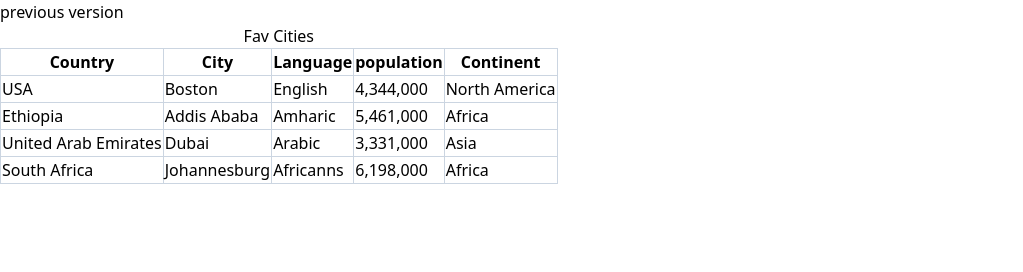
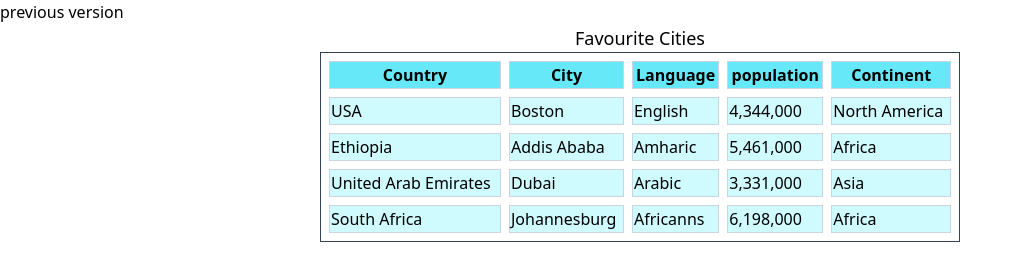
Before and after one commit to neimaaman/table, a plain HTML site: page index.html in a window 1280 px wide. Shown: the whole page, without its empty margins (0-1023 px from the left). Drawn offline with nearby package versions, Linux system fonts and the light colour scheme.

Commit message:
added bg color spacing between lines

```diff
--- a/index.html
+++ b/index.html
@@ -8,18 +8,21 @@
 </head>
 <body>
     <a href="oldindex.html"> previous version </a>
-    <table class=" hover: border-collapse  border border-slate-500  " >
-        <caption class="caption-top">Fav Cities</caption>
+
+    <table class=" border-separate  border-spacing-2 border border-slate-700 mx-auto w-1/2   " >
+        <caption class="caption-top text-lg hover:drop-shadow">
+                Favourite Cities
+        </caption>
         <thead>
             <tr>
-            <th class="border border-slate-300">Country</th>
-            <th class="border border-slate-300">City</th>
-            <th class="border border-slate-300">Language</th>
-            <th class="border border-slate-300">population</th>
-            <th class="border border-slate-300">Continent</th>
+                <th class="border border-slate-300 bg-cyan-300">Country</th>
+                <th class="border border-slate-300 bg-cyan-300">City</th>
+                <th class="border border-slate-300 bg-cyan-300">Language</th>
+                <th class="border border-slate-300 bg-cyan-300">population</th>
+                <th class="border border-slate-300 bg-cyan-300">Continent</th>
             </tr>
         </thead>
-        <tbody>
+        <tbody class="bg-cyan-100">
             <tr>
                 <td class="border border-slate-300">USA</td>
                 <td class="border border-slate-300">Boston</td>
```
Also changed, not shown: 1 other file. Lines whose indentation alone changed are shown as unchanged.
